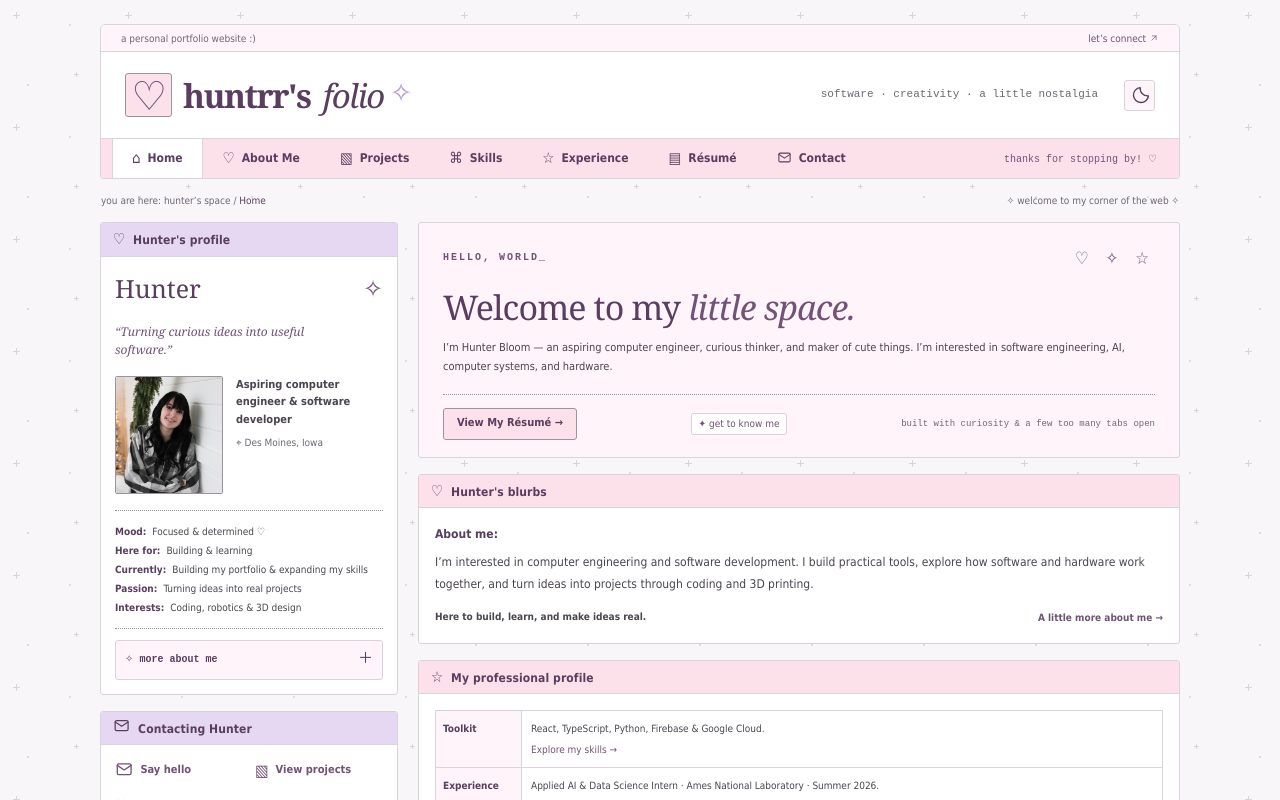
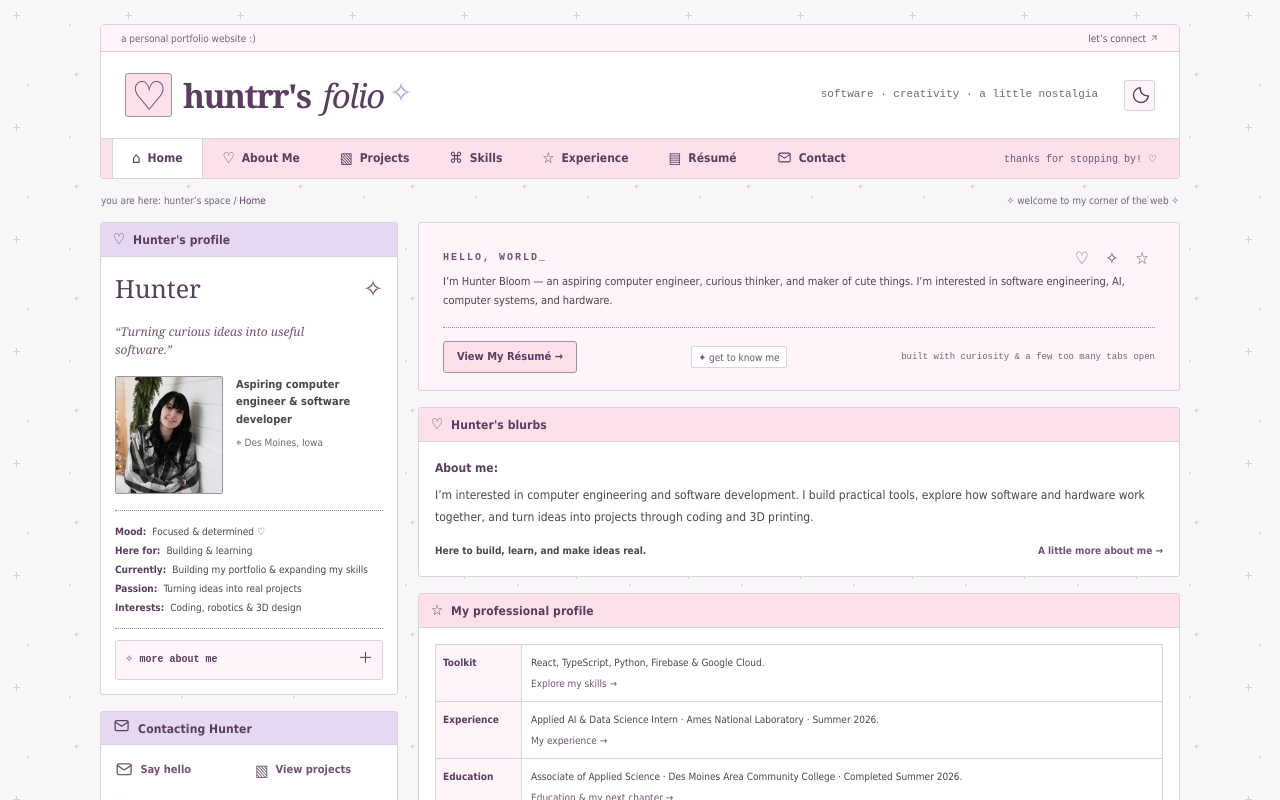
Before and after one commit to hntrbloom/huntrr-portfolio, a React (Vite) app in the folder hunter-portfolio-starter/: page / in a window 1280 px wide. Shown: the top 800 px of the page. Built offline with nearby package versions, Linux system fonts and the light colour scheme.

Commit message:
Remove visible welcome heading from homepage

```diff
--- a/hunter-portfolio-starter/scripts/check-routes.mjs
+++ b/hunter-portfolio-starter/scripts/check-routes.mjs
@@ -14,7 +14,7 @@ try {
   const { projects, profile, skillGroups, experiences, education, japanTrip } = await server.ssrLoadModule('/src/data.ts');
   const { getPageMetadata, seoPages, site } = await server.ssrLoadModule('/src/seo.ts');
   const pages = [
-    ['/', 'Welcome to my'], ['/about', 'A curious mind.'], ['/projects', 'Things I&#x27;ve'],
+    ['/', 'HELLO, WORLD_'], ['/about', 'A curious mind.'], ['/projects', 'Things I&#x27;ve'],
     ['/skills', 'Tools I work'], ['/experience', 'Learning by'], ['/contact', 'Leave a little hello'],
     ['/resume', 'Hunter&#x27;s résumé'],
     ...projects.map(project => [`/projects/${project.id}`, project.title.replaceAll('&', '&amp;')]),
--- a/hunter-portfolio-starter/src/pages/Home.tsx
+++ b/hunter-portfolio-starter/src/pages/Home.tsx
@@ -6,9 +6,9 @@ import RetroBox, { Badge } from '../components/RetroBox';
 
 export default function Home() {
   return <>
-    <section className="welcome-box" aria-labelledby="welcome-heading">
+    <h1 className="sr-only">{profile.name}’s portfolio</h1>
+    <section className="welcome-box" aria-label="Introduction">
       <div className="welcome-top"><span className="pixel-label">HELLO, WORLD_</span><span aria-hidden="true">♡ ✧ ☆</span></div>
-      <h1 id="welcome-heading">Welcome to my <em>little space.</em></h1>
       <p>I’m {profile.name} — an aspiring computer engineer, curious thinker, and maker of cute things. I’m interested in software engineering, AI, computer systems, and hardware.</p>
       <div className="welcome-bottom"><Link className="button button-primary" to="/resume">View My Résumé →</Link><Badge to="/about">✦ get to know me</Badge><span>built with curiosity & a few too many tabs open</span></div>
     </section>
```
